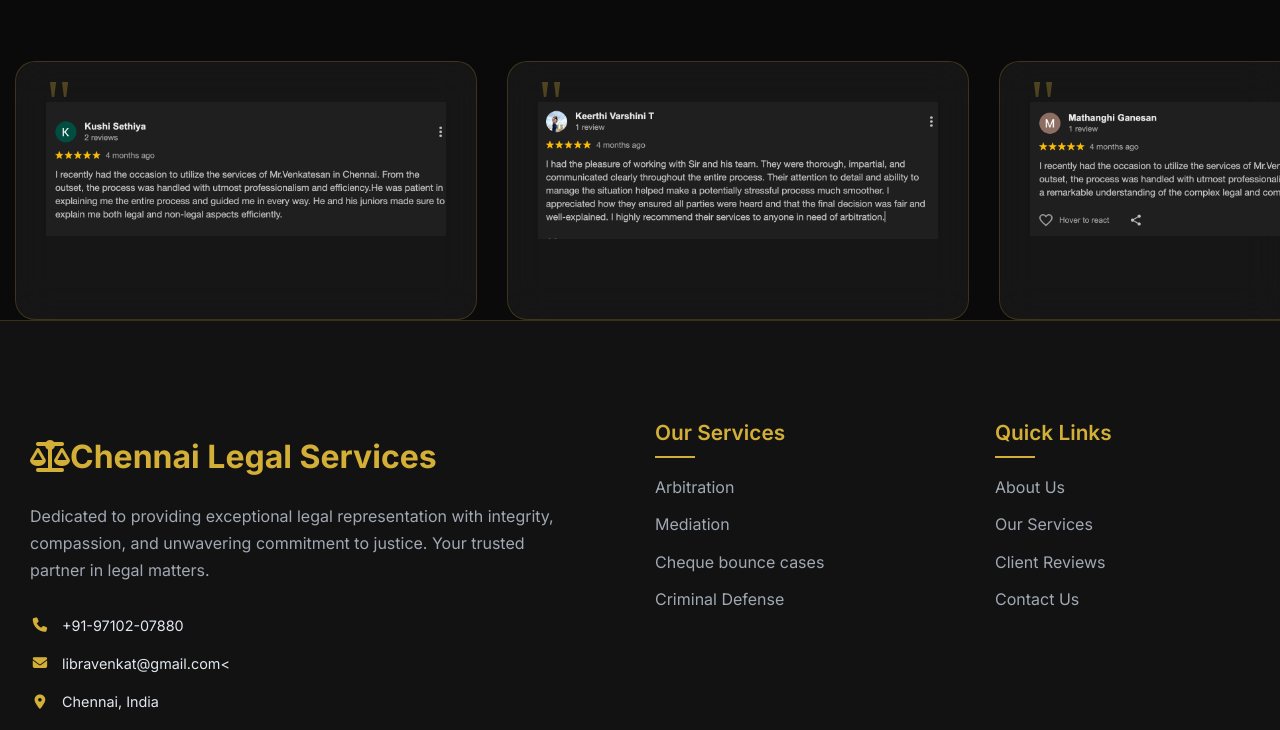
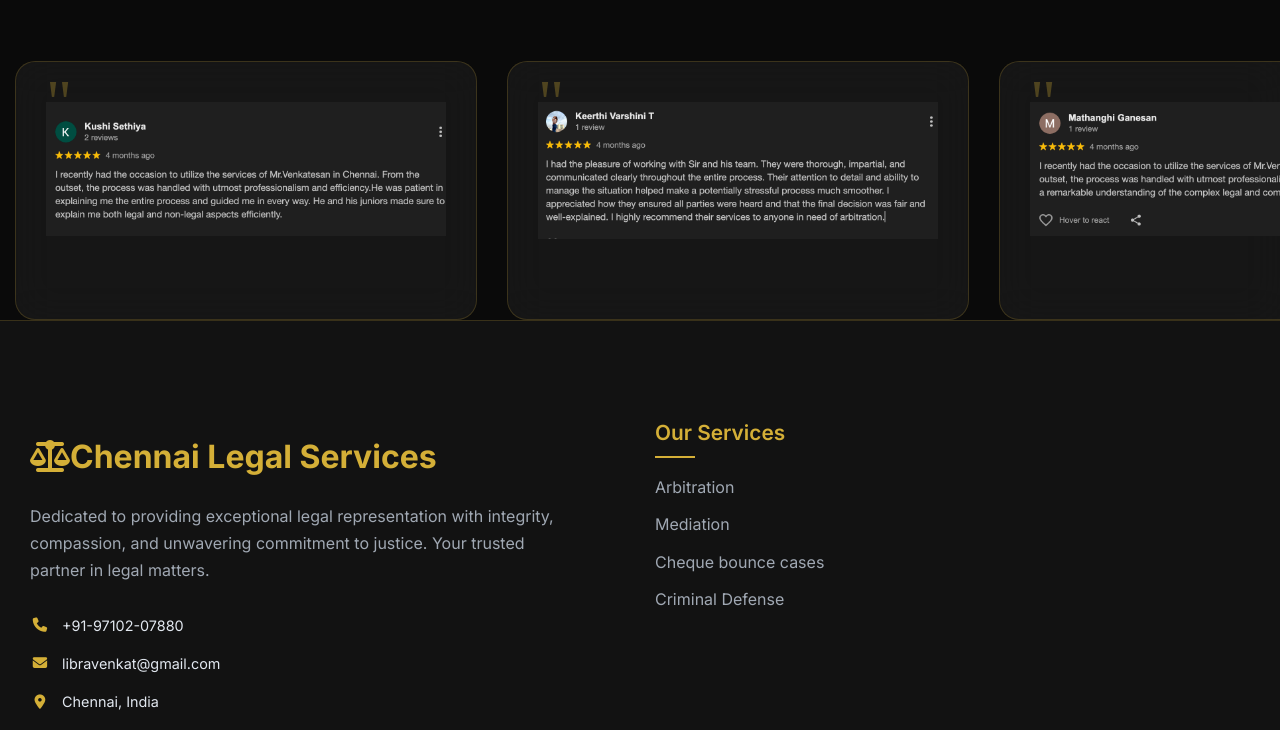
Before and after one commit to fundraiseradvisory-lgtm/ChennaiLegalServices, a plain HTML site: page chennai/index.html in a window 1280 px wide. Shown: the part 5274-6004 px from the top of the page. Drawn offline with Linux system fonts and the light colour scheme.

Commit message:
Update index.html

```diff
--- a/chennai/index.html
+++ b/chennai/index.html
@@ -744,7 +744,7 @@
                 </a>
                 <a href="mailto:info@johnsmithlaw.com" class="contact-item">
                   <i class="fas fa-envelope"></i>
-                  <span>libravenkat@gmail.com< </span>
+                  <span>libravenkat@gmail.com </span>
                 </a>
                 <div class="contact-item">
                   <i class="fas fa-map-marker-alt"></i>
@@ -785,16 +785,7 @@
             </div>
 
             <!-- Quick Links -->
-            <div class="footer-section">
-              <h3>Quick Links</h3>
-              <ul class="footer-links">
-                <li><a href="#">About Us</a></li>
-                <li><a href="#">Our Services</a></li>
-                <li><a href="#">Client Reviews</a></li>
-                <li><a href="#">Contact Us</a></li>
 
-              </ul>
-            </div>
 
             <!-- Legal Resources -->
             <!-- <div class="footer-section">
```
